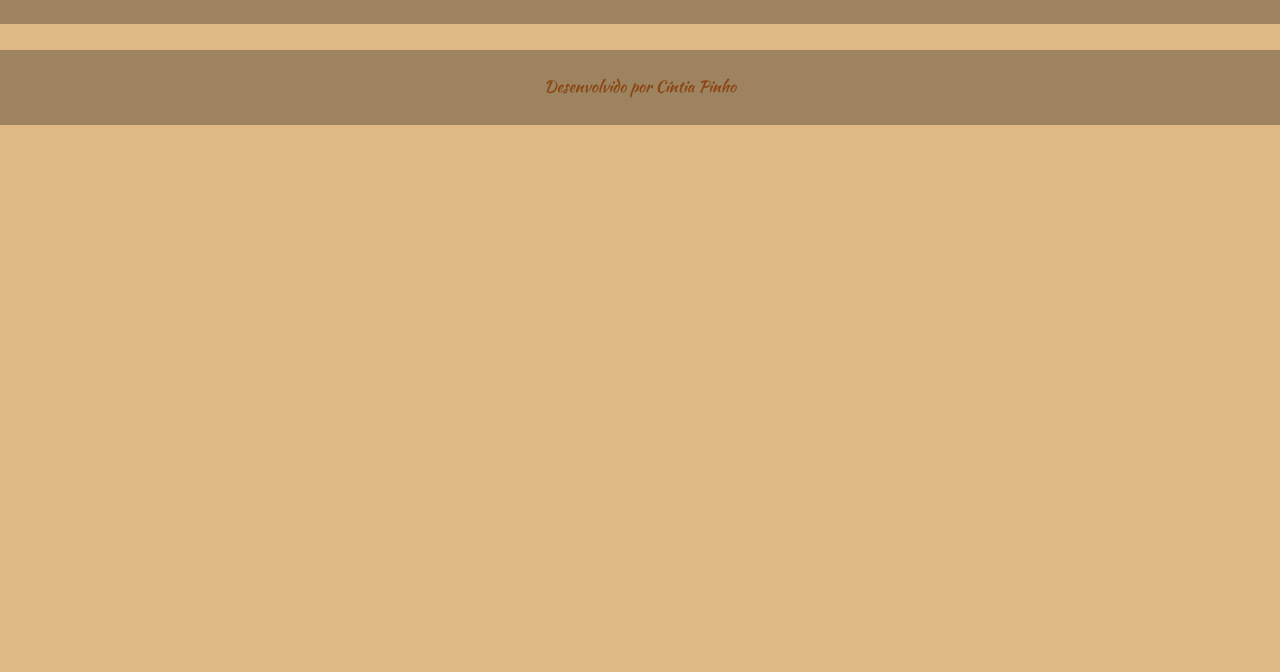
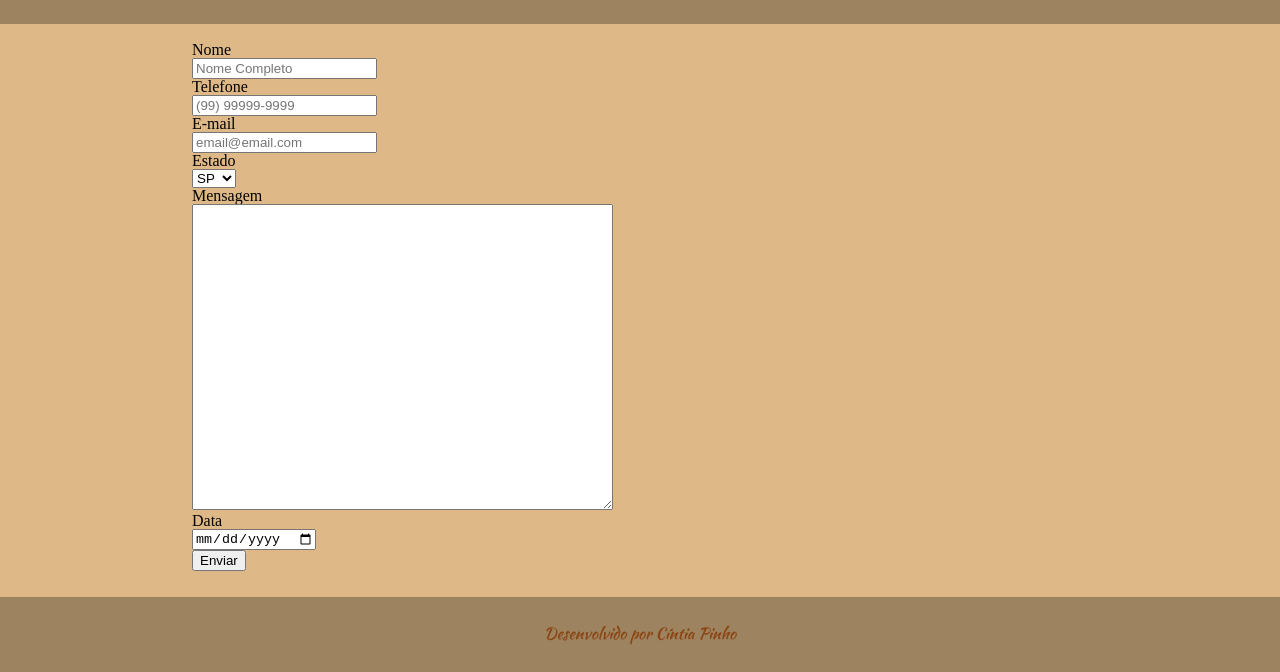
Before and after one commit to cintiapinho/meuprimeirosite1F_turmaB, a plain HTML site: page contato.html in a window 1280 px wide. Shown: the part 252-924 px from the top of the page. Before the commit the page ends 800 px from the top, so only its background shows below. Drawn offline with Linux system fonts and the light colour scheme.

Commit message:
estrutura html formuçario

```diff
--- a/contato.html
+++ b/contato.html
@@ -29,9 +29,67 @@
     </header>
     <div class="container">
         <section>
-
-        </section>
-        <section>
+            <div class="form">
+                <form action="#">
+                    <div class="row">
+                        <div class="col-25">
+                            <label for="#">Nome</label>
+                        </div>
+                        <div class="col-75">
+                            <input type="text" name="#" id="#" placeholder="Nome Completo">
+                        </div>
+                    </div>
+                    <div class="row">
+                        <div class="col-25">
+                            <label for="#">Telefone</label>
+                        </div>
+                        <div class="col-75">
+                            <input type="tel" name="#" id="#" placeholder="(99) 99999-9999">
+                        </div>
+                    </div>
+                    <div class="row">
+                        <div class="col-25">
+                            <label for="#">E-mail</label>
+                        </div>
+                        <div class="col-75">
+                            <input type="email" name="#" id="#" placeholder="email@email.com">
+                        </div>
+                    </div>
+                    <div class="row">
+                        <div class="col-25">
+                            <label for="#">Estado</label>
+                        </div>
+                        <div class="col-75">
+                            <select name="#" id="#">
+                                <option value="#">SP</option>
+                                <option value="#">RJ</option>
+                                <option value="#">BA</option>
+                                <option value="#">MG</option>
+                                <option value="#">CE</option>
+                            </select>
+                        </div>
+                    </div>
+                    <div class="row">
+                        <div class="col-25">
+                            <label for="#">Mensagem</label>
+                        </div>
+                        <div class="col-75">
+                            <textarea name="#" id="#" cols="50" rows="20"></textarea>
+                        </div>
+                    </div>
+                    <div class="row">
+                        <div class="col-25">
+                            <label for="#">Data</label>
+                        </div>
+                        <div class="col-75">
+                            <input type="date" name="" id="">
+                        </div>
+                    </div>
+                    <div class="row">
+                        <input type="submit" value="Enviar">
+                    </div>
+                </form>
+            </div>
 
         </section>
     </div>
```
